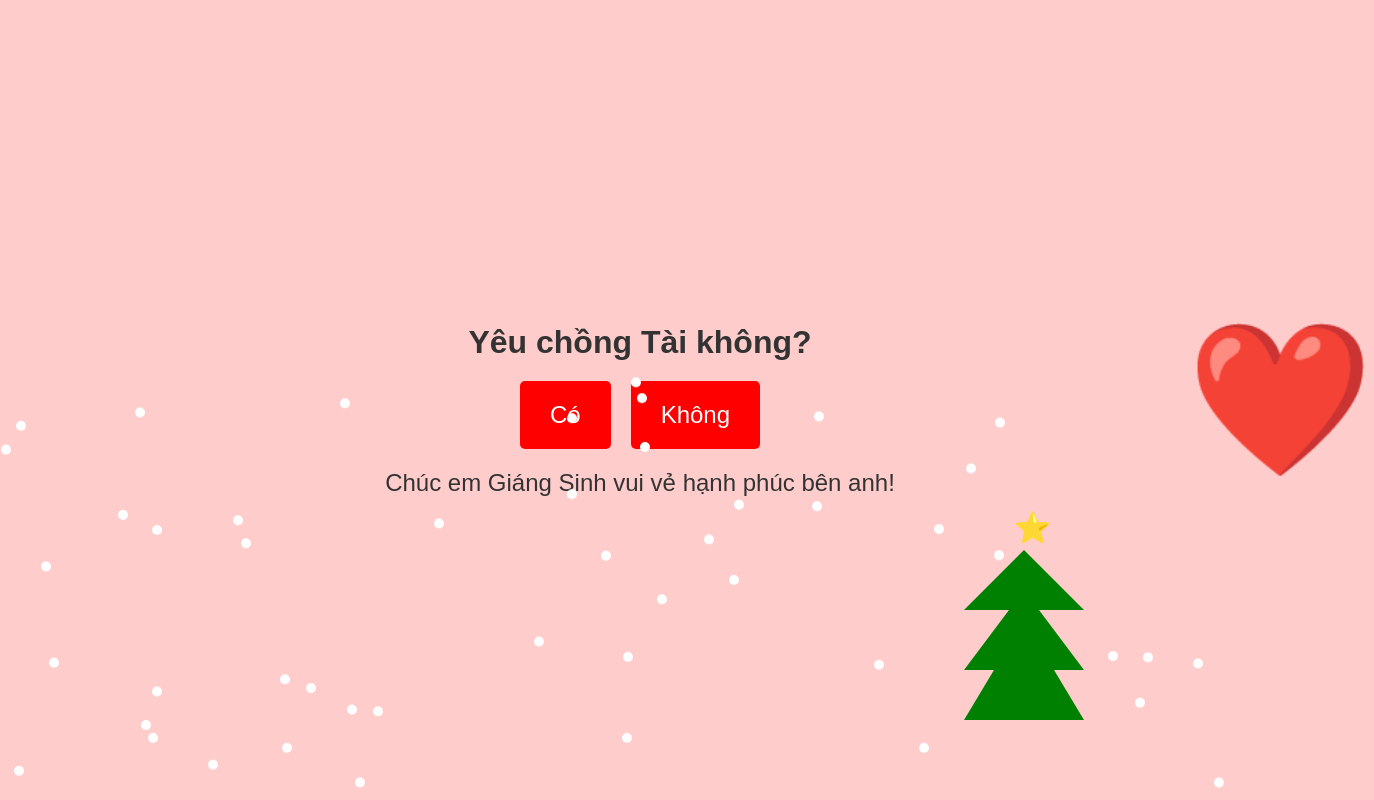
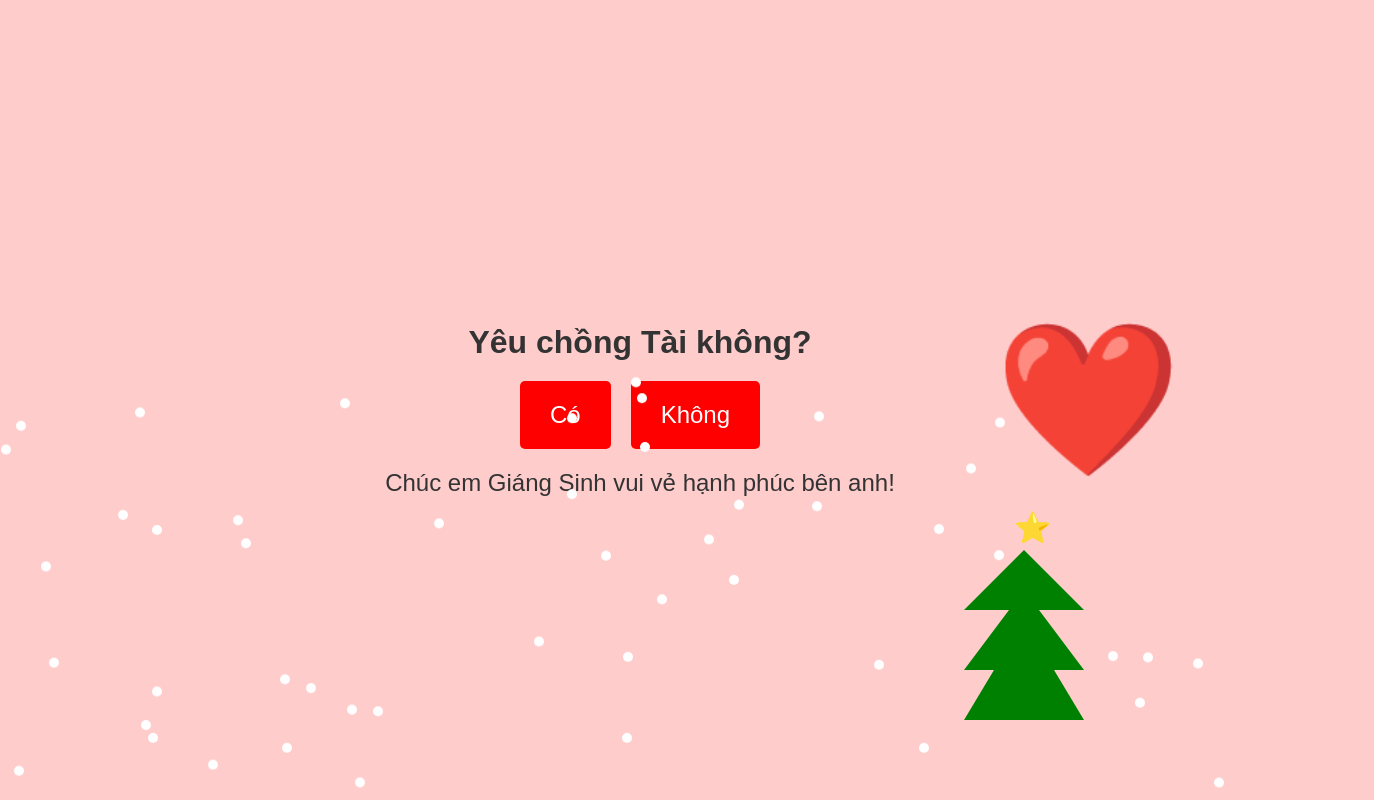
Before and after one commit to Taiwalker12/christmas-greeting-cho-, a plain HTML site: page index.html in a window 1280 px wide. Both pictures are taken after a click on the element "Có". Shown: the top 800 px of the page, 1374 px wide, since content can reach past the window. Drawn offline with Linux system fonts and the light colour scheme.

Commit message:
Update index.html

```diff
--- a/index.html
+++ b/index.html
@@ -58,7 +58,7 @@
             display: none;
             position: absolute;
             top: 50%;
-            left: 100%;  /* Dịch trái tim sang phải hơn */
+            left: 85%;  /* Dịch trái tim sang phải hơn */
             transform: translate(-50%, -50%); /* Căn giữa trái tim vào vị trí đã dịch */
             font-size: 150px; /* Đã làm trái tim lớn hơn */
             color: red;
```
